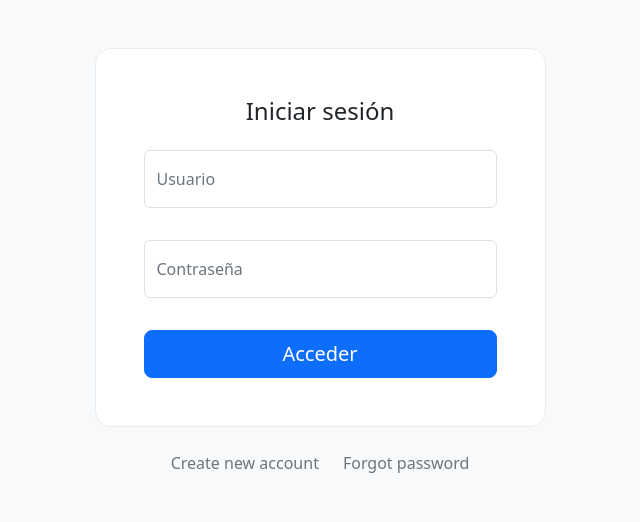
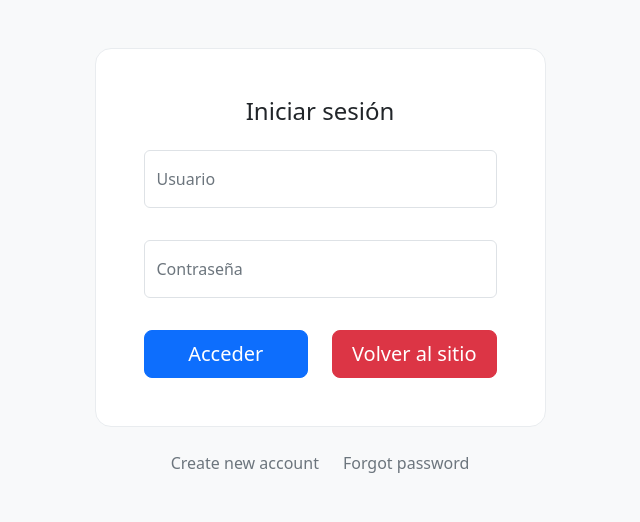
Before and after one commit to jeancarlostrejo/php-book-siteweb, a PHP site: page /admin/index.php in a window 1280 px wide. Shown: the top 522 px of the page, without its empty margins (320-960 px from the left). Run offline with PHP 8.4, Linux system fonts and the light colour scheme.

Commit message:
add link in login view for back to main page

```diff
--- a/admin/index.php
+++ b/admin/index.php
@@ -78,12 +78,17 @@ if (isset($_SESSION["error"])) {
                                                 class="form-label text-secondary ">Contraseña</label>
                                         </div>
                                     </div>
-                                    <div class="col-12">
+                                    <div class="col-6">
                                         <div class="d-grid">
                                             <button
                                                 class="btn btn-primary btn-lg"
                                                 type="submit"
                                                 name="send">Acceder</button>
+                                        </div>
+                                    </div>
+                                    <div class="col-6">
+                                        <div class="d-grid">
+                                            <a href="../index.php" class="btn btn-danger btn-lg">Volver al sitio</a>
                                         </div>
                                     </div>
                                 </div>
```
